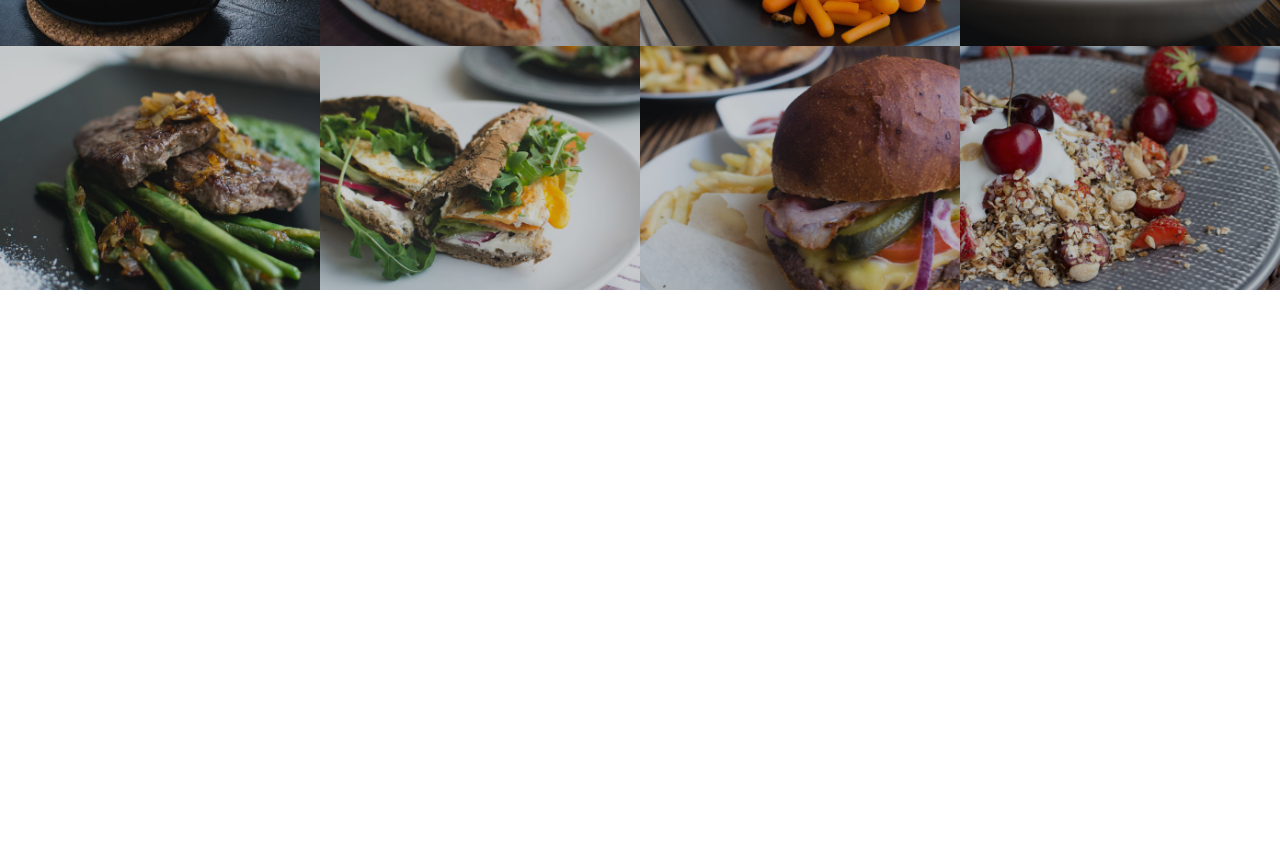
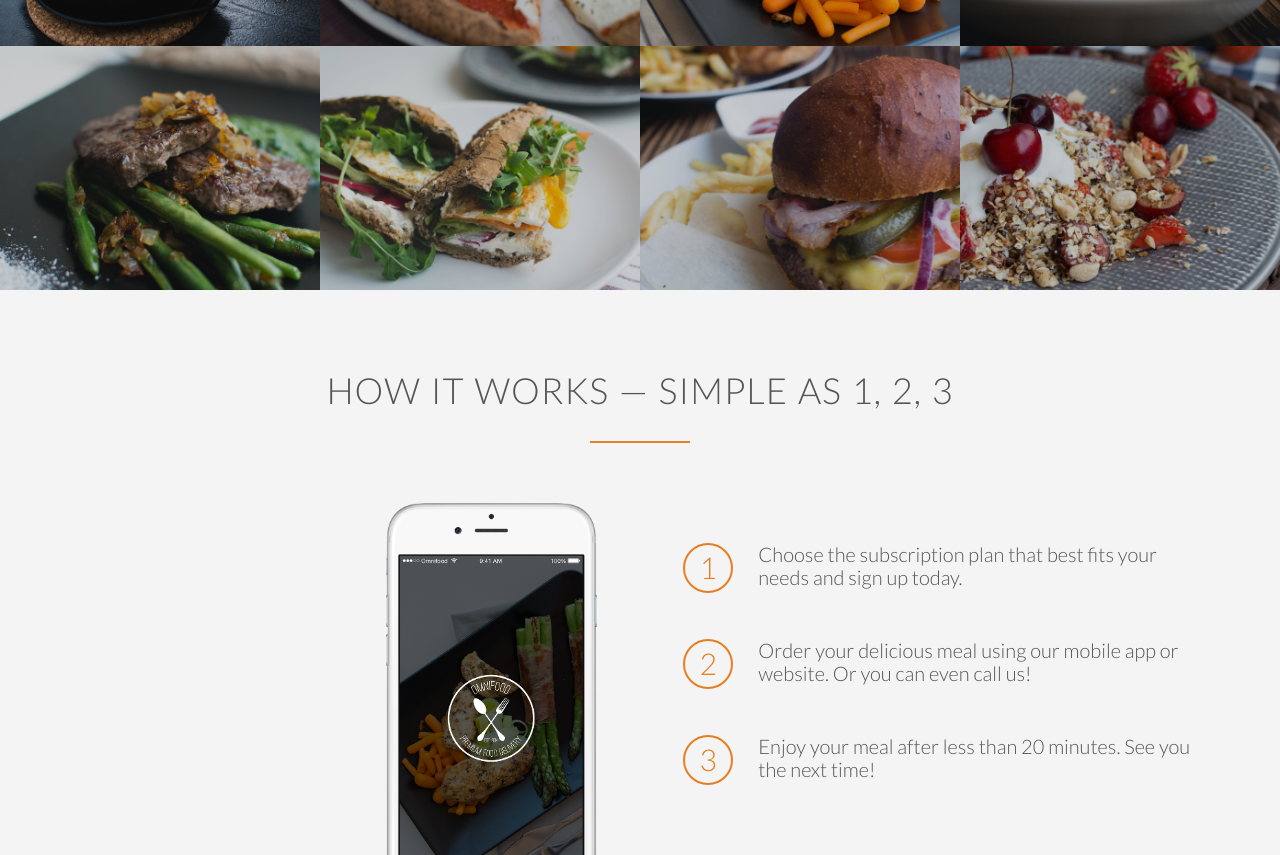
Before and after one commit to gopi-sundar/css-basics-udemy, a plain HTML site: page index.html in a window 1280 px wide. Shown: the part 1658-2513 px from the top of the page. Before the commit the page ends 1948 px from the top, so only its background shows below. Drawn offline with nearby package versions, Linux system fonts and the light colour scheme.

Commit message:
8 how it works section

```diff
--- a/index.html
+++ b/index.html
@@ -78,7 +78,8 @@
     </section>
 
     <section class="section-meals">
-        <ul class="meals-showcase">
+        <!-- clearfix clears the float introduced by the li elements-->
+        <ul class="meals-showcase clearfix">
             <li>
                 <figure class="meal-photo">
                     <img src="resources/img/1.jpg" alt="Korean bibimbap with egg and vegetables">
@@ -100,7 +101,7 @@
                 </figure>
             </li>
         </ul>
-        <ul class="meals-showcase">
+        <ul class="meals-showcase clearfix">
             <li>
                 <figure class="meal-photo">
                     <img src="resources/img/5.jpg" alt="Paleo beef steak with vegetables">
@@ -123,6 +124,40 @@
             </li>
         </ul>
     </section>
+
+    <section class="section-steps">
+        <div class="row">
+            <h2>How it works &mdash; Simple as 1, 2, 3</h2>
+        </div>
+        <div class="row">
+            <div class="col span-1-of-2 steps-box">
+                <img src="resources/img/app-iPhone.png" alt="Omnifood app on iPhone" class="app-screen">
+            </div>
+            <div class="col span-1-of-2 steps-box">
+                <div class="works-step">
+                    <div>1</div>
+                    <p>
+                        Choose the subscription plan that best fits your needs and sign up today.
+                    </p>
+                </div>
+                <div class="works-step">
+                    <div>2</div>
+                    <p>
+                        Order your delicious meal using our mobile app or website. Or you can even call us!
+                    </p>
+                </div>
+                <div class="works-step">
+                    <div>3</div>
+                    <p>
+                        Enjoy your meal after less than 20 minutes. See you the next time!
+                    </p>
+                </div>
+                <a href="#" class="btn-app"><img src="resources/img/download-app.svg" alt="App store button"> </a>
+                <a href="#" class="btn-app"><img src="resources/img/download-app-android.png" alt="Play store button">
+                </a>
+            </div>
+        </div>
+    </section>
     <script src="https://unpkg.com/ionicons@4.4.4/dist/ionicons.js"></script>
 </body>
 
--- a/resources/css/style.css
+++ b/resources/css/style.css
@@ -32,6 +32,15 @@ section {
 
 .box {
     padding:1%;
+}
+
+.clearfix {zoom:1}
+.clearfix:after {
+    content: '.';
+    clear: both;
+    display: block;
+    height:0;
+    visibility: hidden;
 }
 
 /* ---------- HEADINGS ----------*/
@@ -241,3 +250,54 @@ header {
     transform: scale(1.03)
 
 }
+
+/* ----------------------------------------------------- */
+/* HOW IT WORKS */
+/* ----------------------------------------------------- */
+
+.section-steps {
+    background-color: #f4f4f4;
+}
+
+.steps-box:first-child {
+    text-align: right;
+    padding-right: 3%;
+    margin-top: 30px;
+}
+
+.steps-box:last-child {
+    padding-left:3%;
+    margin-top : 70px;
+}
+
+.app-screen {
+    width:40%;
+}
+
+.works-step {
+    margin-bottom:50px;
+}
+
+.works-step:last-of-type {
+    margin-bottom:80px;
+}
+
+.works-step div {
+    color:#e67e22;
+    border: 2px solid #e67e22;
+    display: inline-block;
+    border-radius: 50%;
+    height:50px;
+    width:50px;
+    text-align:center;
+    padding:5px;
+    font-size:150%;
+    float:left;
+    margin-right:25px;
+}
+
+.btn-app img {
+    height:50px;
+    width:auto;
+    margin-right:10px;
+}
```
